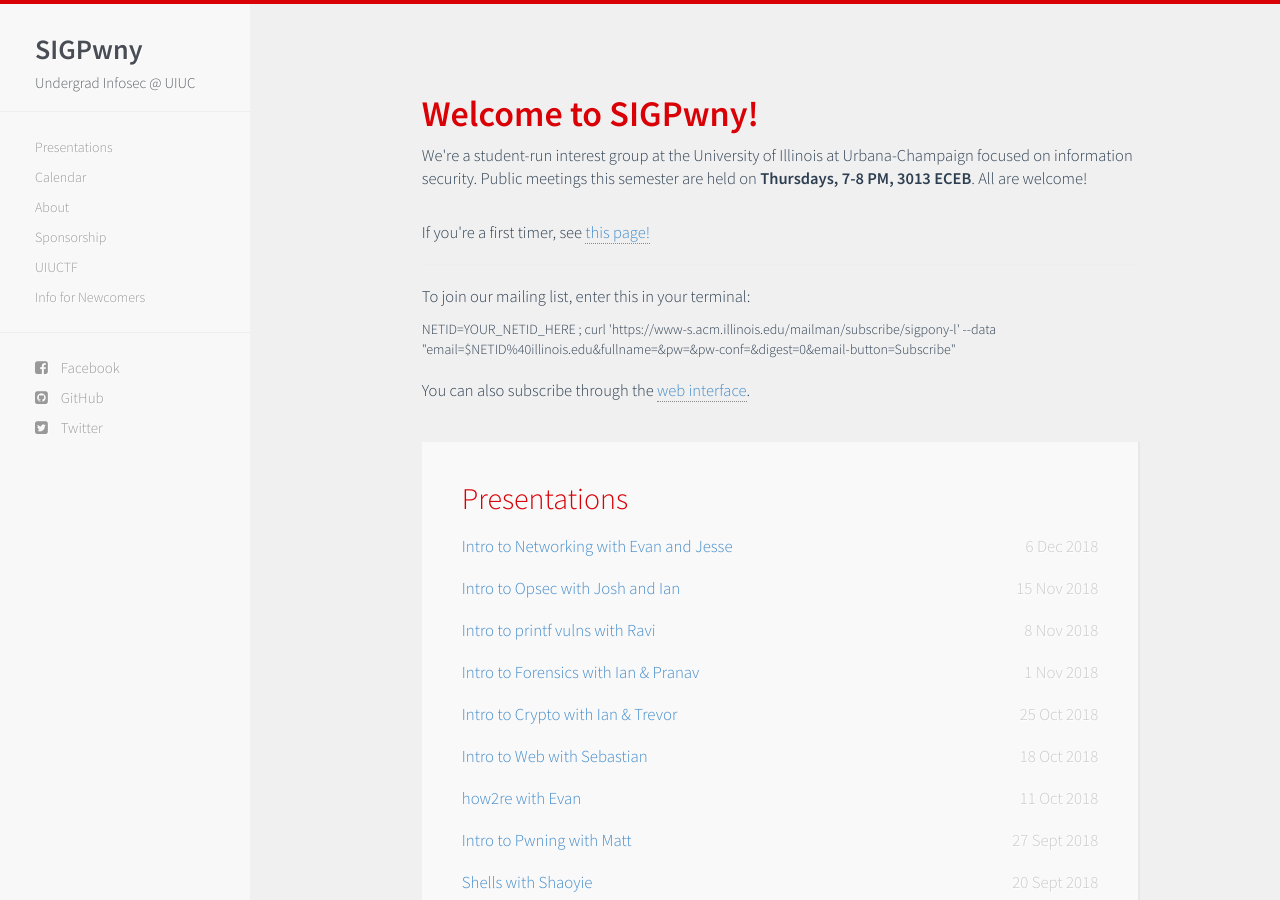
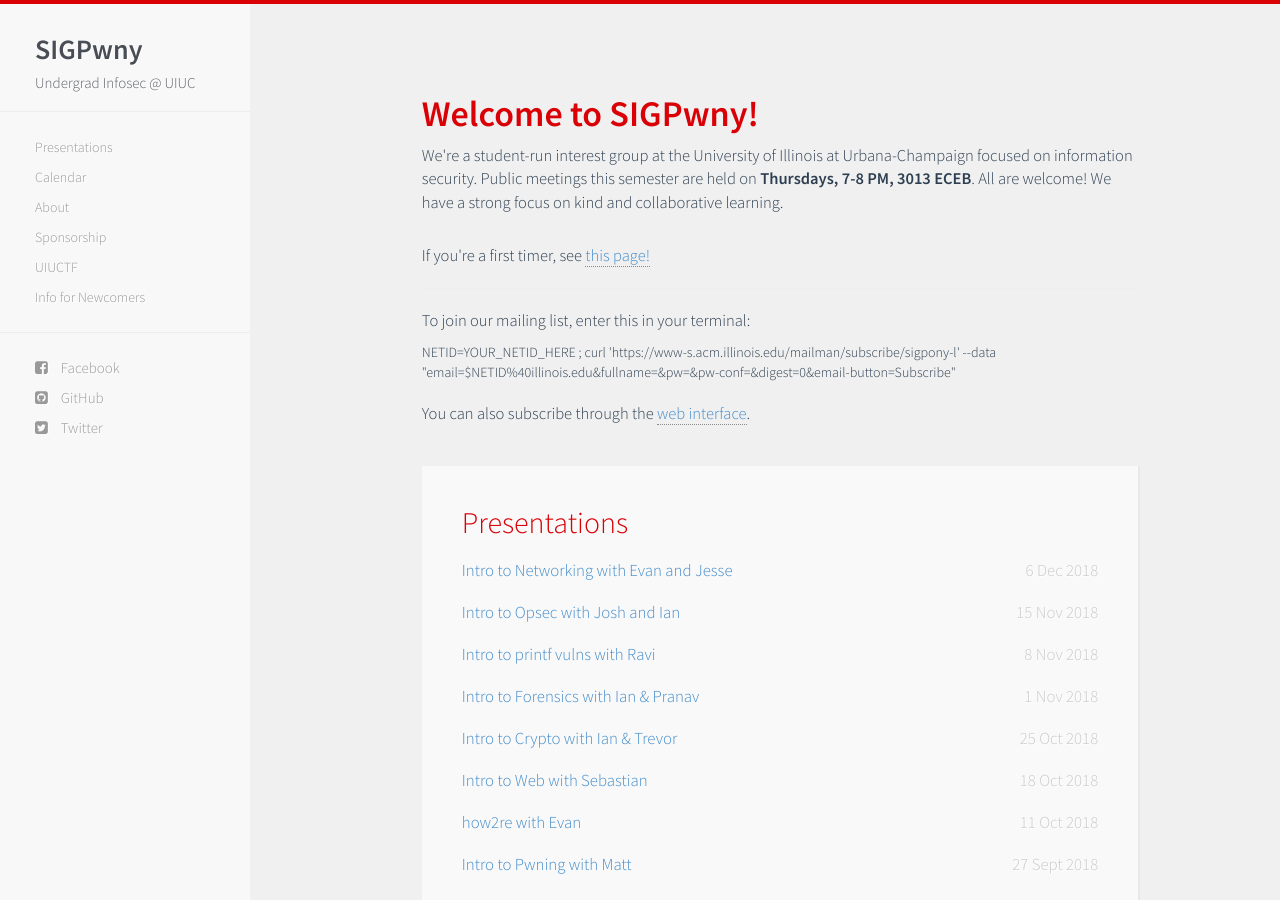
Before and after one commit to sigpwny/sigpwny.github.io-archive, a Jekyll site: the page built from index.html, in a window 1280 px wide and 900 px high. Built offline with Jekyll 4.4.1, drawn with Linux system fonts in a browser that asks for light colours; nearby versions of some CDN libraries.

Commit message:
automated

```diff
--- a/_includes/greeting.html
+++ b/_includes/greeting.html
@@ -4,7 +4,7 @@
       <h1>Welcome to SIGPwny!</h1>
 	  <p>We're a student-run interest group at the University of Illinois at
 	  Urbana-Champaign focused on information security. Public meetings this
-	  semester are held on <b>Thursdays, 7-8 PM, 3013 ECEB</b>. All are welcome!</p>
+	  semester are held on <b>Thursdays, 7-8 PM, 3013 ECEB</b>. All are welcome! We have a strong focus on kind and collaborative learning.</p>
     <br>
     <p>If you're a first timer, see <a href = "\newcomers.html">this page!</a></p>
     <hr>
```
